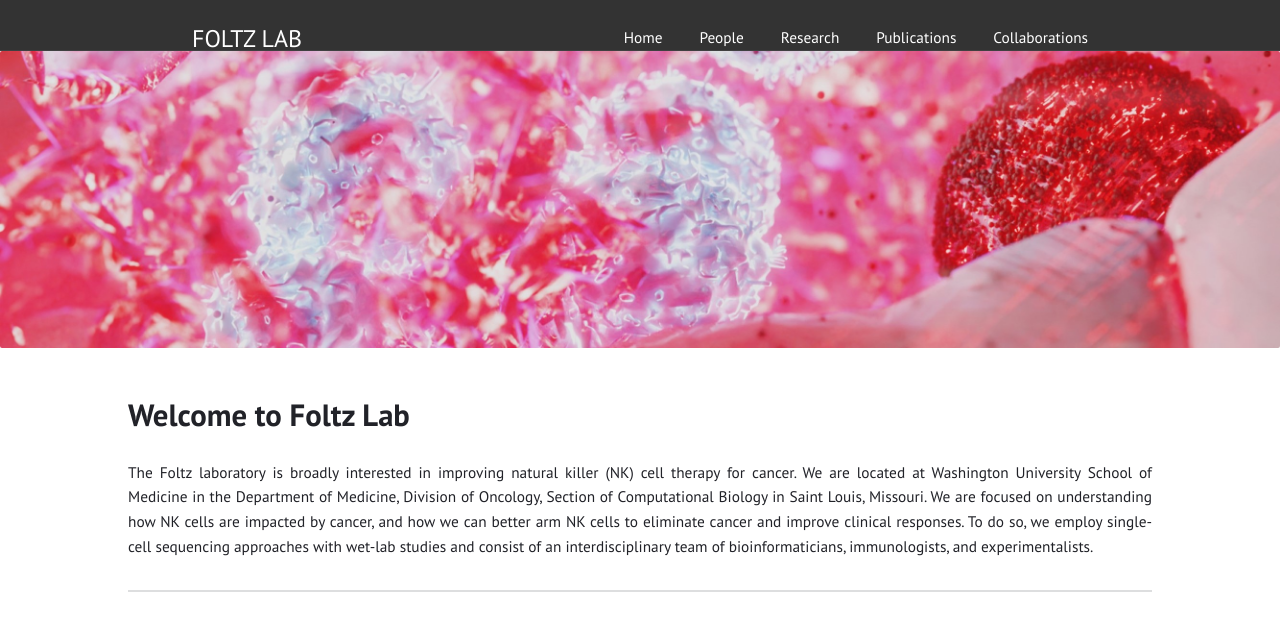
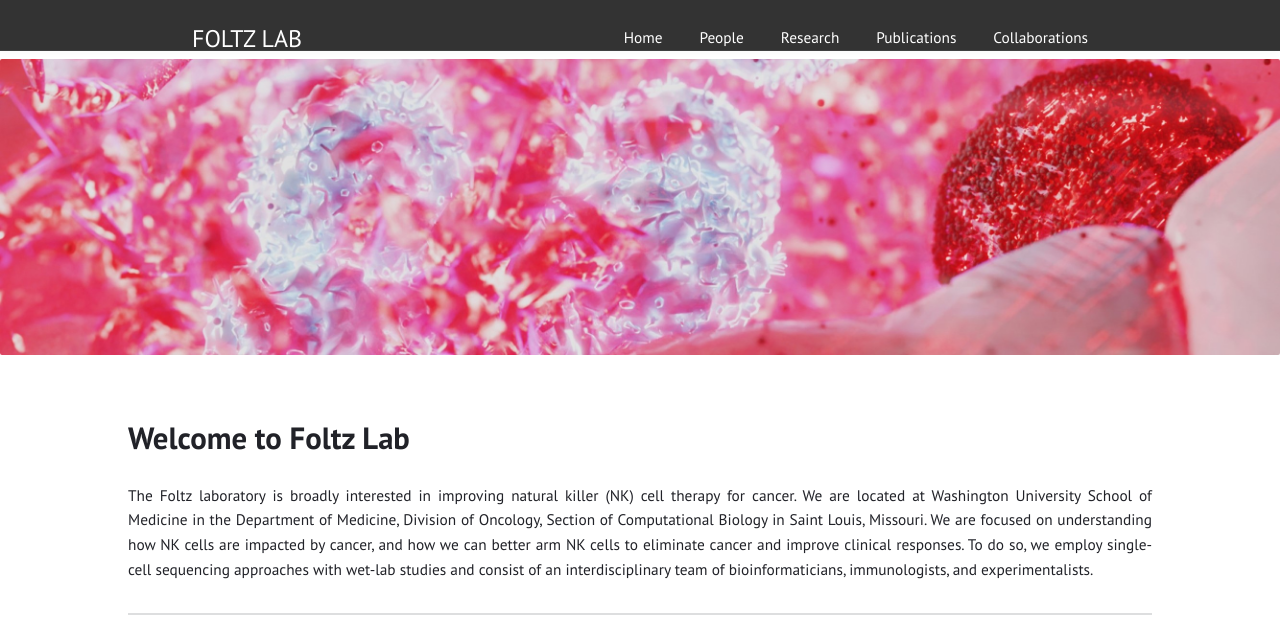
Before and after one commit to Foltz-Lab/Foltz-Lab.github.io, a Jekyll site: the page built from index.html, in a window 1280 px wide. Shown: the top 634 px of the page. Built offline with Jekyll 4.4.1, drawn with Linux system fonts in a browser that asks for light colours.

Commit message:
Update index.html

```diff
--- a/index.html
+++ b/index.html
@@ -6,7 +6,7 @@
 <!-- Full-Width Image Section -->
 <div style="margin: 0; padding: 0;">
 
-<img src="{{ '/images/NK_cells.jpg' | relative_url }}" alt="NK_cells" class="full-width-image" style="margin: 0; padding: 0; display: block;">
+<img src="{{ '/images/NK_cells.jpg' | relative_url }}" alt="NK_cells" class="full-width-image" >
 
 </div>
 
```
